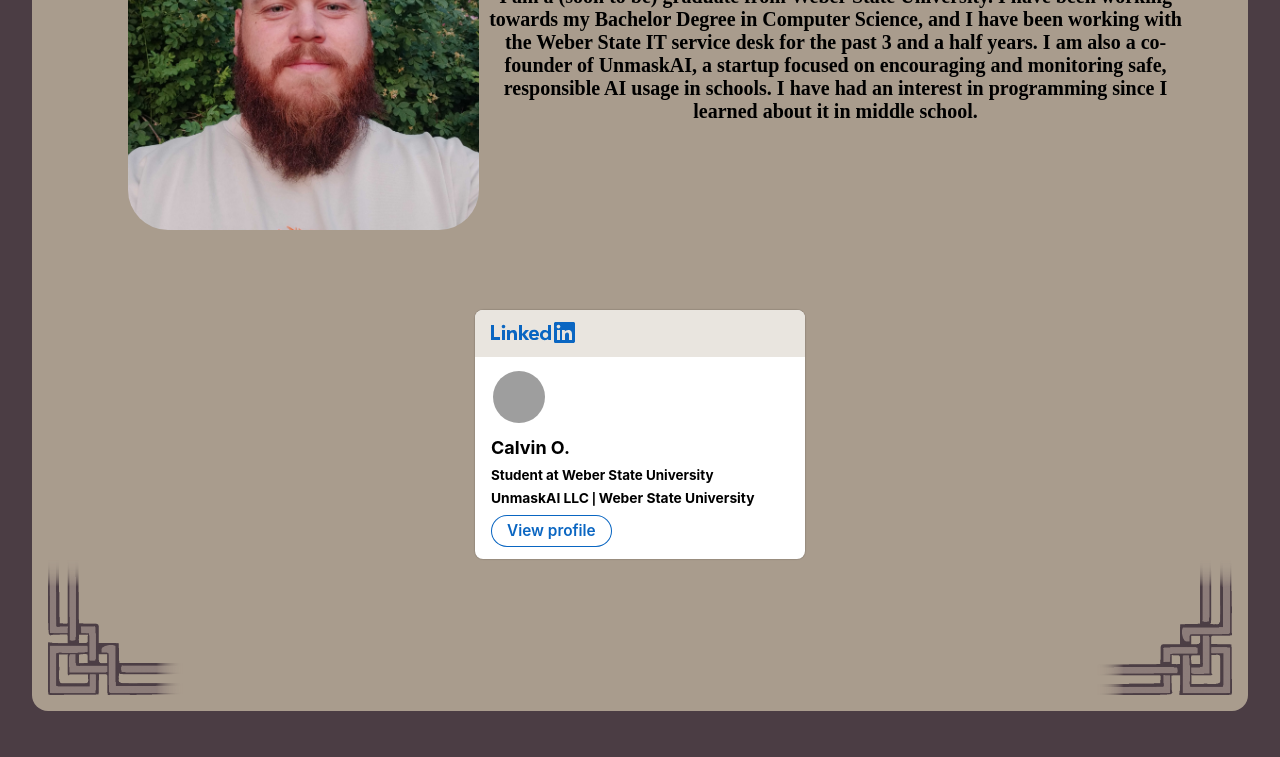
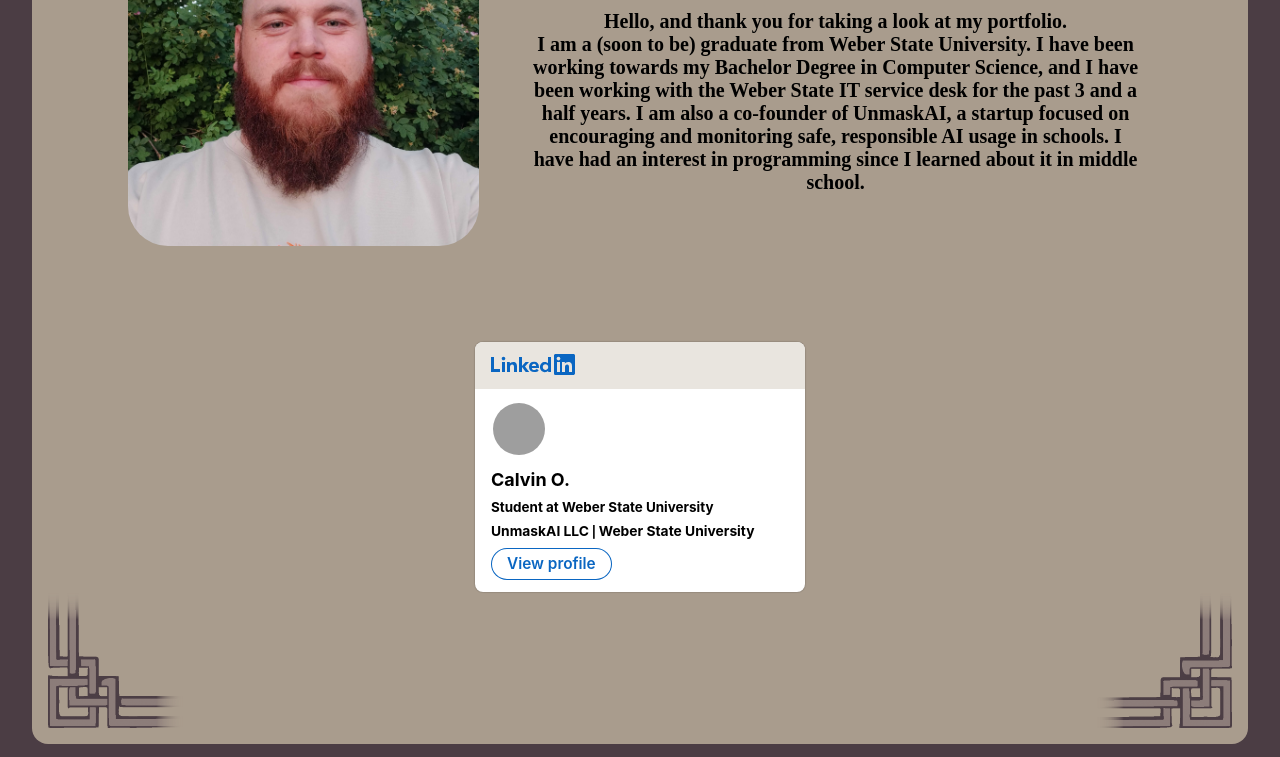
Before and after one commit to CalvinJOats/portfolio, a plain HTML site: page about.html in a window 1280 px wide. Shown: the part 394-1151 px from the top of the page. Before the commit the page ends 1118 px from the top, so only its background shows below. Drawn offline with Linux system fonts and the light colour scheme; grey boxes are pictures that could not be loaded; a web font is replaced by a local one.

Commit message:
Update custom.css

```diff
--- a/custom.css
+++ b/custom.css
@@ -158,6 +158,7 @@ header {
 	.text {
 		width: 100%;
 		text-align: center;
+		margin: 6vmin;
 	}
 }
 
```
